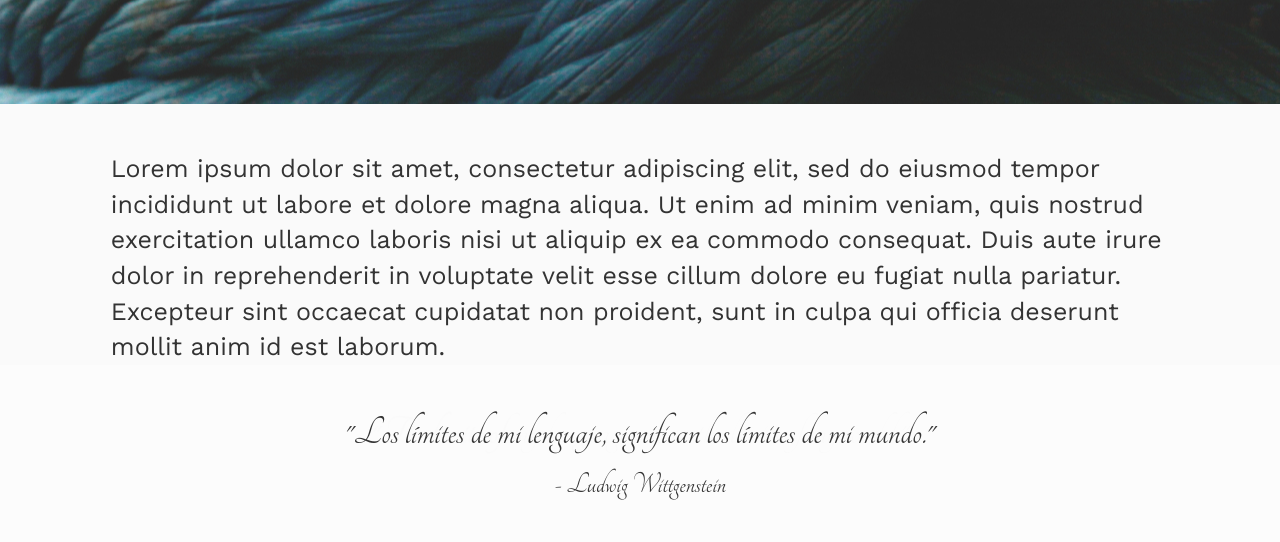
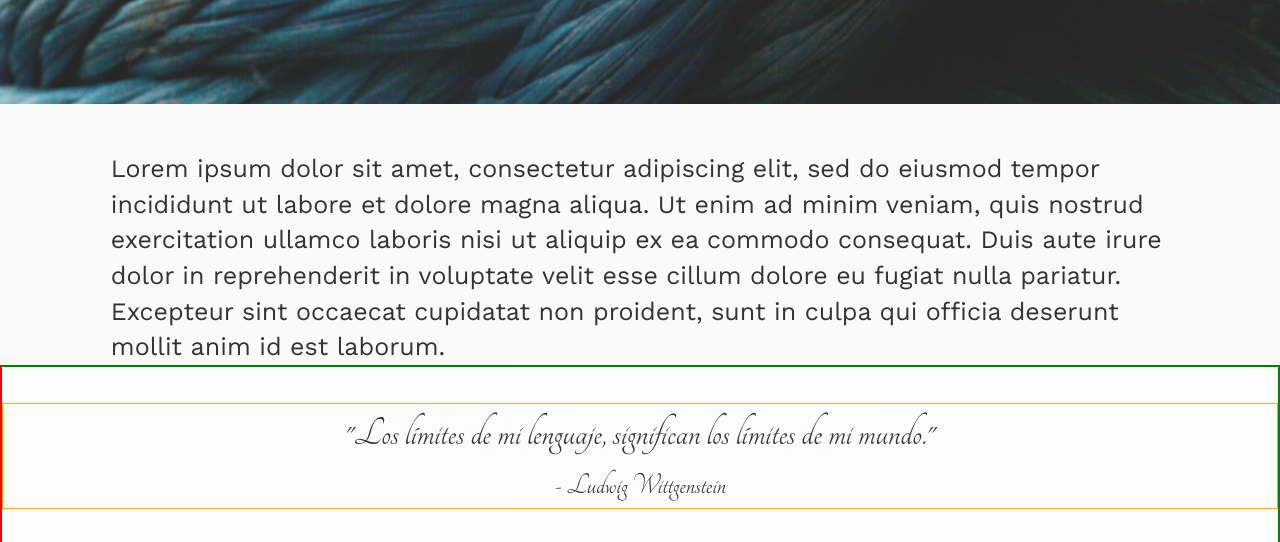
Before and after one commit to terry-lardner/icecream-fe, a website: page index.html in a window 1280 px wide. Shown: the part 376-918 px from the top of the page. Drawn offline with nearby package versions, Linux system fonts and the light colour scheme.

```diff
--- a/index.html
+++ b/index.html
@@ -68,14 +68,14 @@
         <div class="blurb">
             <p>Lorem ipsum dolor sit amet, consectetur adipiscing elit, sed do eiusmod tempor incididunt ut labore et dolore magna aliqua. Ut enim ad minim veniam, quis nostrud exercitation ullamco laboris nisi ut aliquip ex ea commodo consequat. Duis aute irure dolor in reprehenderit in voluptate velit esse cillum dolore eu fugiat nulla pariatur. Excepteur sint occaecat cupidatat non proident, sunt in culpa qui officia deserunt mollit anim id est laborum.</p>
         </div>
-        <div id="carousel" class="carousel-container">
-            <div id="carousel-item-1" class="carousel-item carousel-1">
-                <div class="carousel-content">
+        <div id="carousel" class="carousel-container border-r">
+            <div id="carousel-item-1" class="carousel-item carousel-1 border-g">
+                <div class="carousel-content border-o">
                     <span class="quote">"Los l&iacute;mites de mi lenguaje, significan los l&iacute;mites de mi mundo."</span><br>
                     <span class="quote-author">- Ludwig Wittgenstein</span>
                 </div>
             </div>
-            <div id="carousel-item-2" class="carousel-item carousel-2">
+            <div id="carousel-item-2" class="carousel-item carousel-2 border-b">
                 <div class="carousel-content">
                     <span class="quote">"The limits of my language, mean the limits of my world."</span><br>
                     <span class="quote-author">- Ludwig Wittgenstein</span>
```
